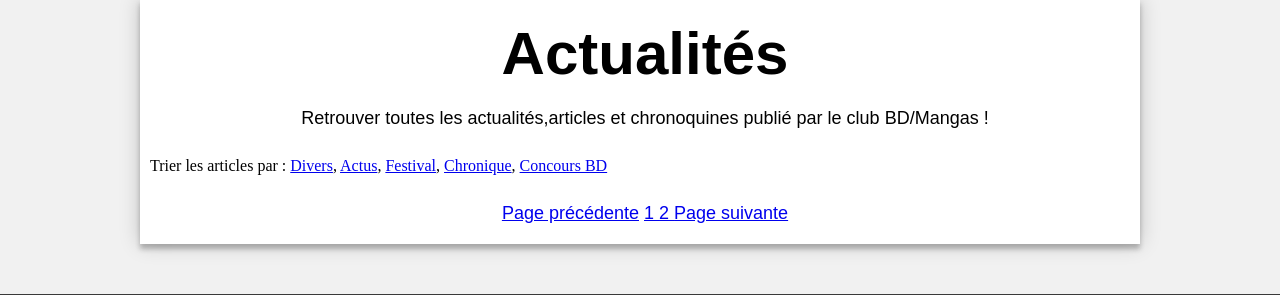
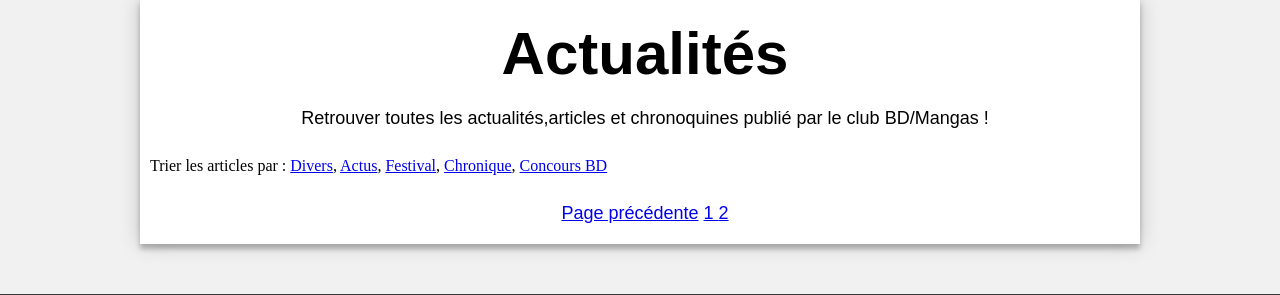
Before and after one commit to insa-bd-manga/WebProject, a Django app: page /actus/6 in a window 1280 px wide; the page is wider, and only the part inside the window is pictured. Shown: the part 471-766 px from the top of that part. Run offline with Django 3.2, Linux system fonts and the light colour scheme; data comes from the database, SQL or seed files in the repository; parts of the project's set-up code (start-up, migrations or seed data) failed here and were passed over; some libraries are stand-ins or nearby versions; some web fonts are replaced.

Commit message:
festival compléter et petite modif sur actus

```diff
--- a/vitrine/templates/vitrine/actus.html
+++ b/vitrine/templates/vitrine/actus.html
@@ -37,7 +37,7 @@
         {#  Début de la partie qui Sert à naviguer entre les pages #}
         <div class="pages">{% if page != 0 %}<a id="previous_page" href="">Page précédente</a> {% endif %}
             <span id="nb_pages"></span>
-            {% if page != pages_necess  %}<a id="next_page" href="">Page suivante</a>{% endif %}
+            {% if page < pages_necess  %}<a id="next_page" href="">Page suivante</a>{% endif %}
         </div>
 
     </div>
--- a/vitrine/templates/vitrine/festival.html
+++ b/vitrine/templates/vitrine/festival.html
@@ -26,7 +26,7 @@
         {#  Début de la partie qui Sert à naviguer entre les pages #}
         <div class="pages">{% if page != 0 %}<a id="previous_page" href="">Page précédente</a> {% endif %}
             <span id="nb_pages"></span>
-            {% if page != pages_necess  %}<a id="next_page" href="">Page suivante</a>{% endif %}
+            {% if page < pages_necess  %}<a id="next_page" href="">Page suivante</a>{% endif %}
         </div>
 
     </div>
```
